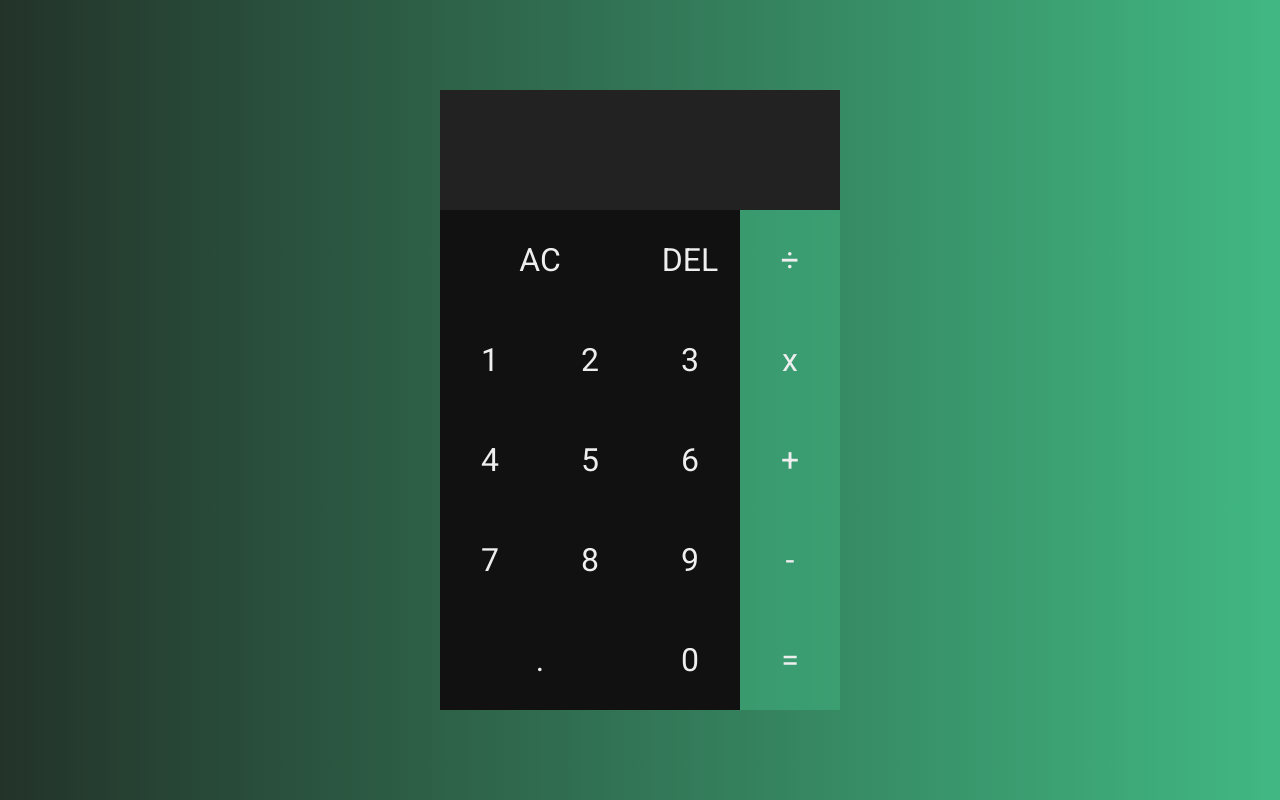
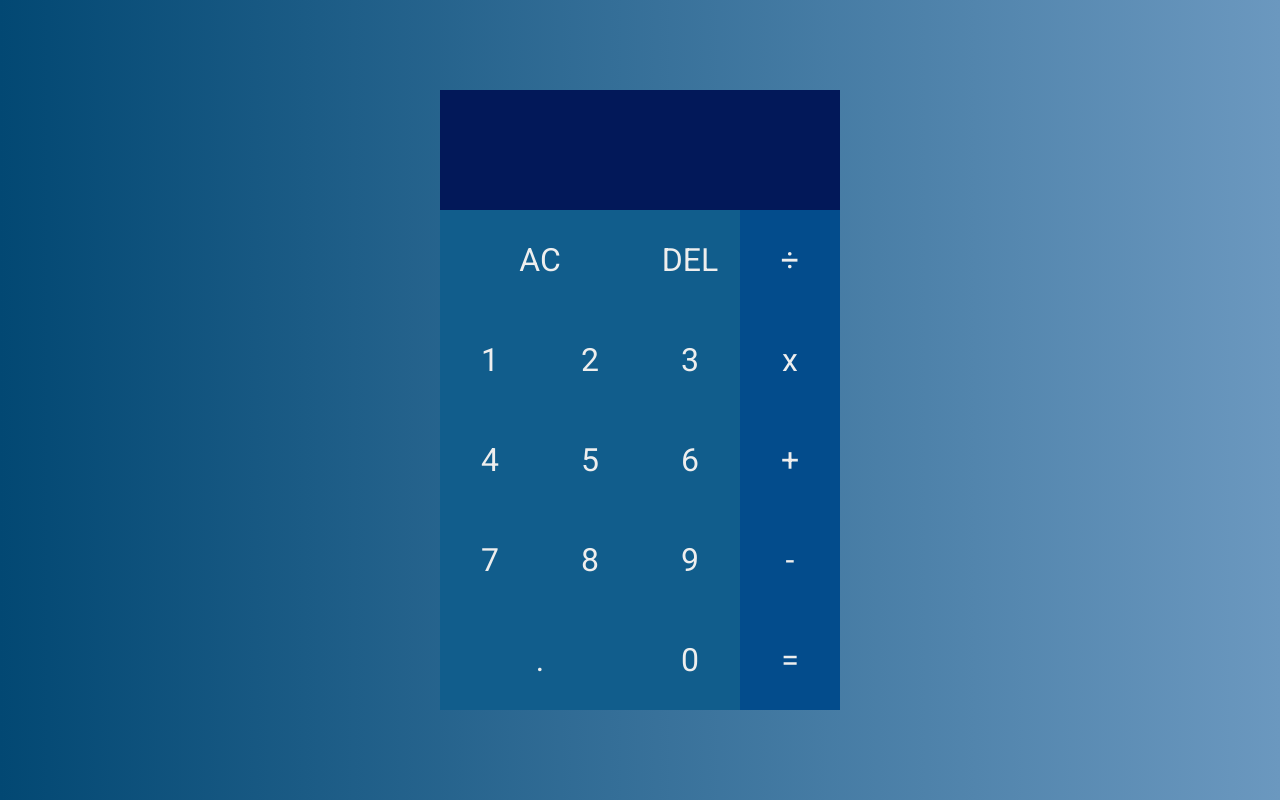
Before and after one commit to FabioBronze/calculadora, a plain HTML site: page index.html in a window 1280 px wide. Drawn offline with Linux system fonts and the light colour scheme.

Commit message:
Update styles.css

```diff
--- a/styles.css
+++ b/styles.css
@@ -8,7 +8,7 @@
 }
 
 body {
-  background: linear-gradient(to right, #233329, #41b883);
+  background: linear-gradient(to right, #024873, #6B98BF);
 }
 
 .grid-container {
@@ -25,7 +25,7 @@ body {
   font-size: 2rem;
   border: none;
   outline: none;
-  background-color: #111;
+  background-color: #115D8C;
   color: #eee;
 }
 
@@ -35,7 +35,7 @@ body {
 }
 
 .grid-container > .operator {
-  background: #41b88375;
+  background: #034C8C;
 }
 
 .span-two {
@@ -44,7 +44,7 @@ body {
 
 .grid-container > .output {
   grid-column: 1 / -1;
-  background-color: #222;
+  background-color: #021859;
   display: flex;
   flex-direction: column;
   align-items: flex-end;
```
